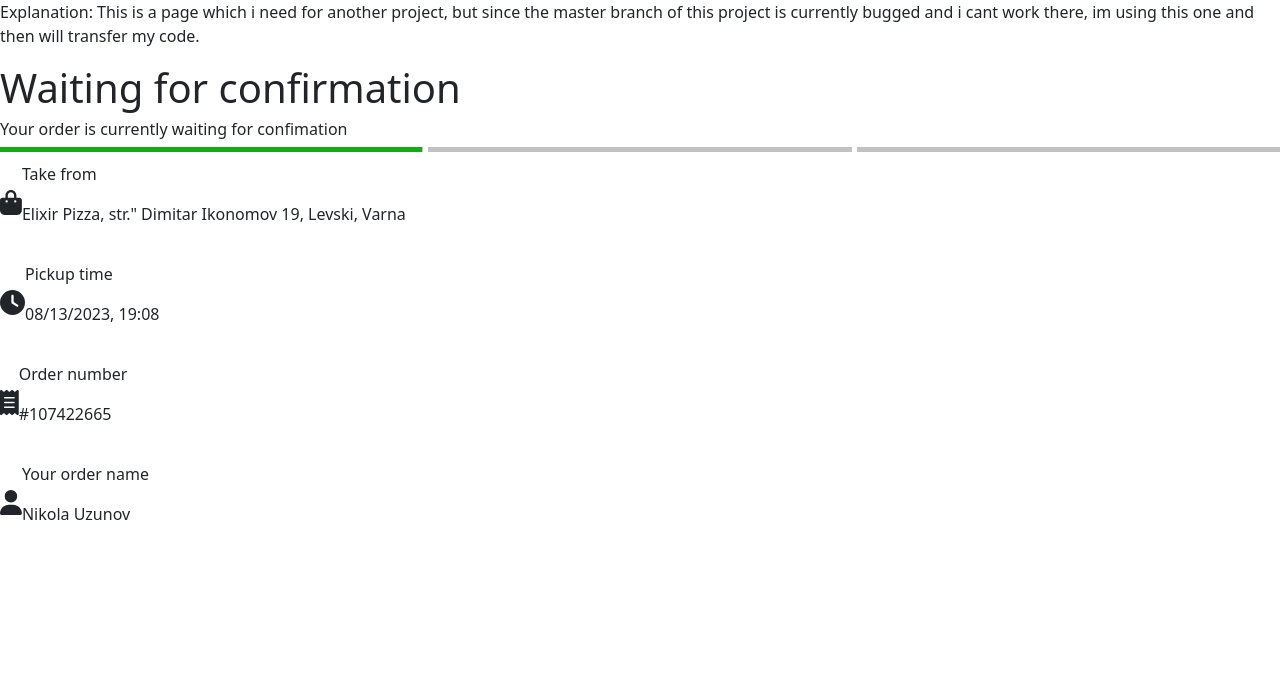
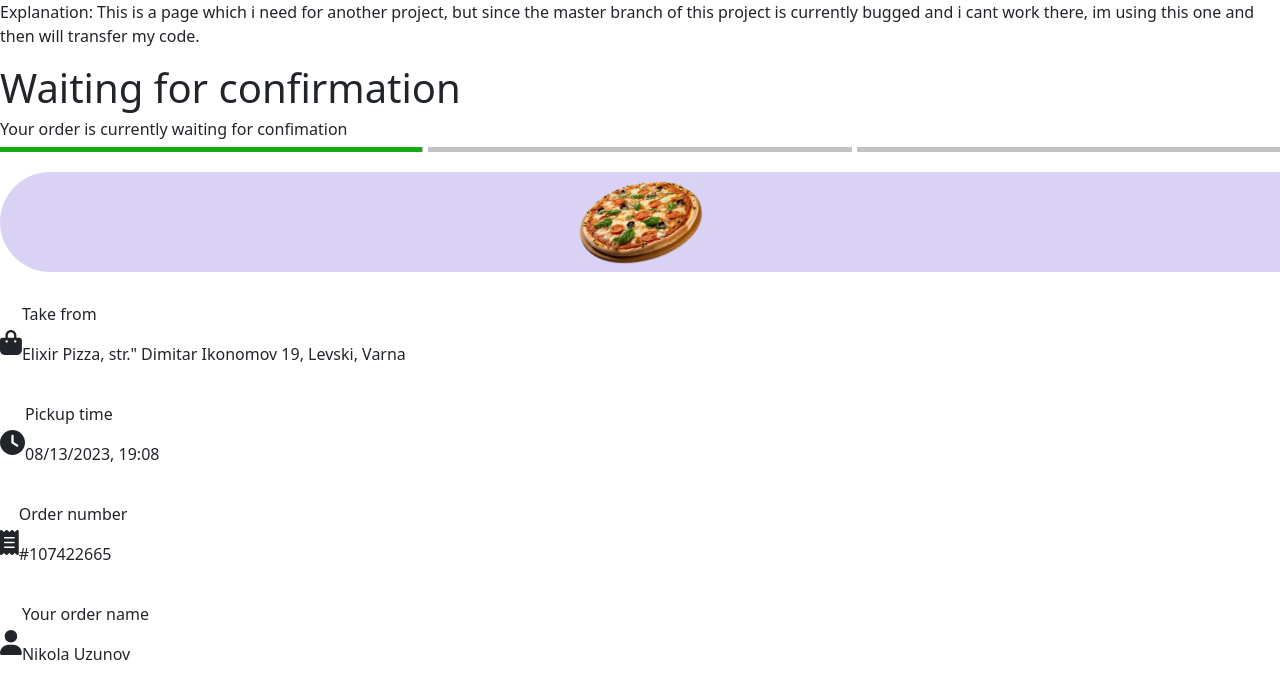
Before and after one commit to Nikolla2000/React-Portfolio-Website, a React (Vite) app in the folder client/: page / in a window 1280 px wide. Shown: the top 698 px of the page. Built offline with nearby package versions, Linux system fonts and the light colour scheme.

Commit message:
Created a cool pizza image detail

```diff
--- a/client/src/Pages/TakeawayPage/TakeawayPage.jsx
+++ b/client/src/Pages/TakeawayPage/TakeawayPage.jsx
@@ -18,6 +18,9 @@
                 <h1>{orderStatus}</h1>
                 <h6>{subOrderStatus}</h6>
                 <ProgressBar status={orderStatus}/>
+                <div className="pizza-img">
+                    <img src='../../src/assets/images/menu-pizzas.png'/>
+                </div>
                 {orderDetails && orderDetails.map((orderDetail, index) => { return (
                     <DetailComponent
                         detailTitle={orderDetail.detailTitle}
--- a/client/src/Pages/TakeawayPage/TakeawayPageStyles.scss
+++ b/client/src/Pages/TakeawayPage/TakeawayPageStyles.scss
@@ -27,6 +27,25 @@
     background-image: linear-gradient(to right,rgb(20, 172, 20) 100%, rgba(0,0,0,0) 20%);
 }
 
+
+//Pizza Image
+
+.pizza-img {
+    background-color: rgb(217, 210, 244);
+    border-radius: 50px 0 0 50px;
+    height: 100px;
+    margin: 20px 0 20px 0;
+    display: flex;
+    align-items: center;
+    justify-content: center;
+    overflow: hidden;
+    img {
+        width: 150px;
+        transform: rotate(-15deg);
+    }
+}
+
+
 //Detail Component
 
 .detail-wrapper {
```
Also changed, not shown: client/src/assets/images/menu-pizzas.png (added).
